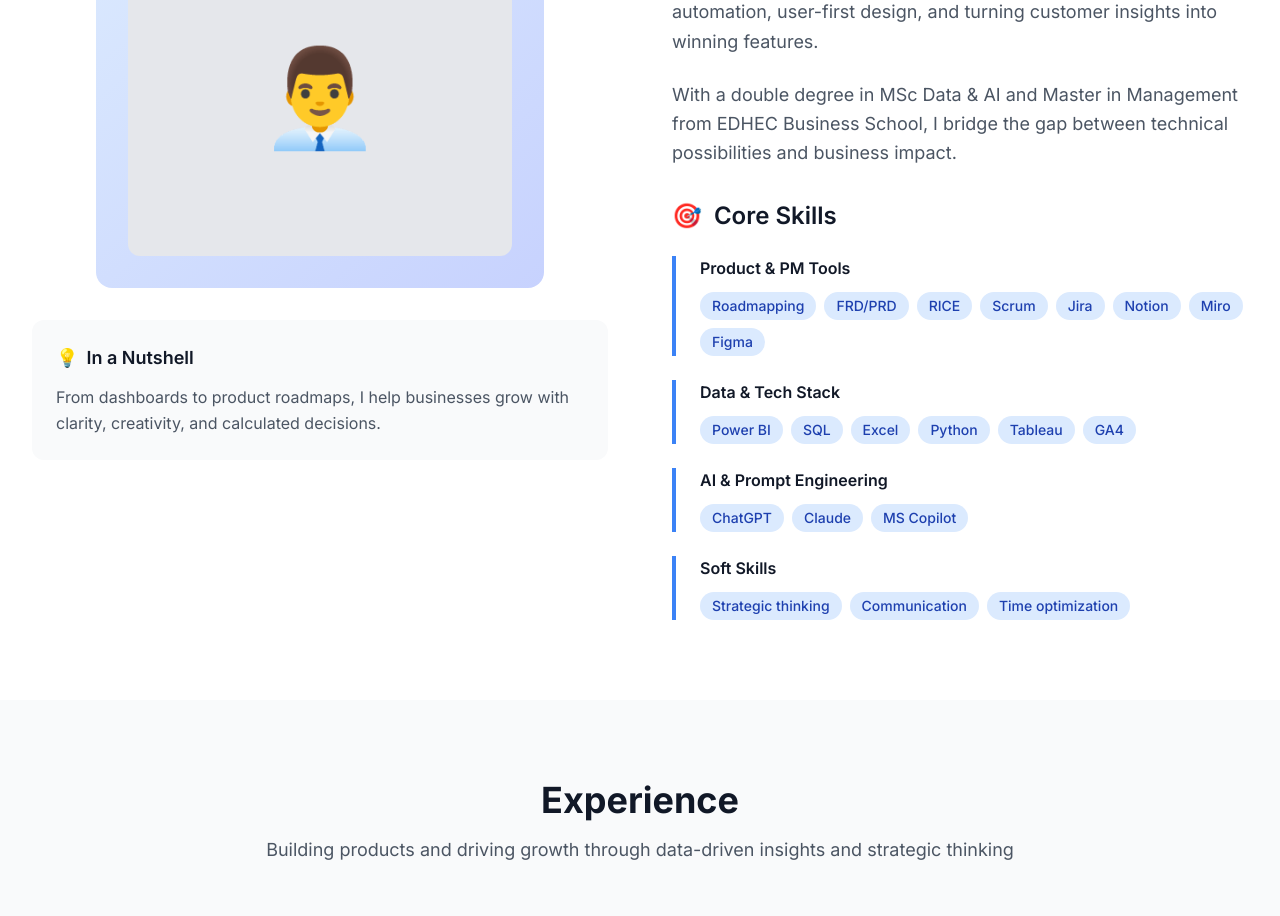
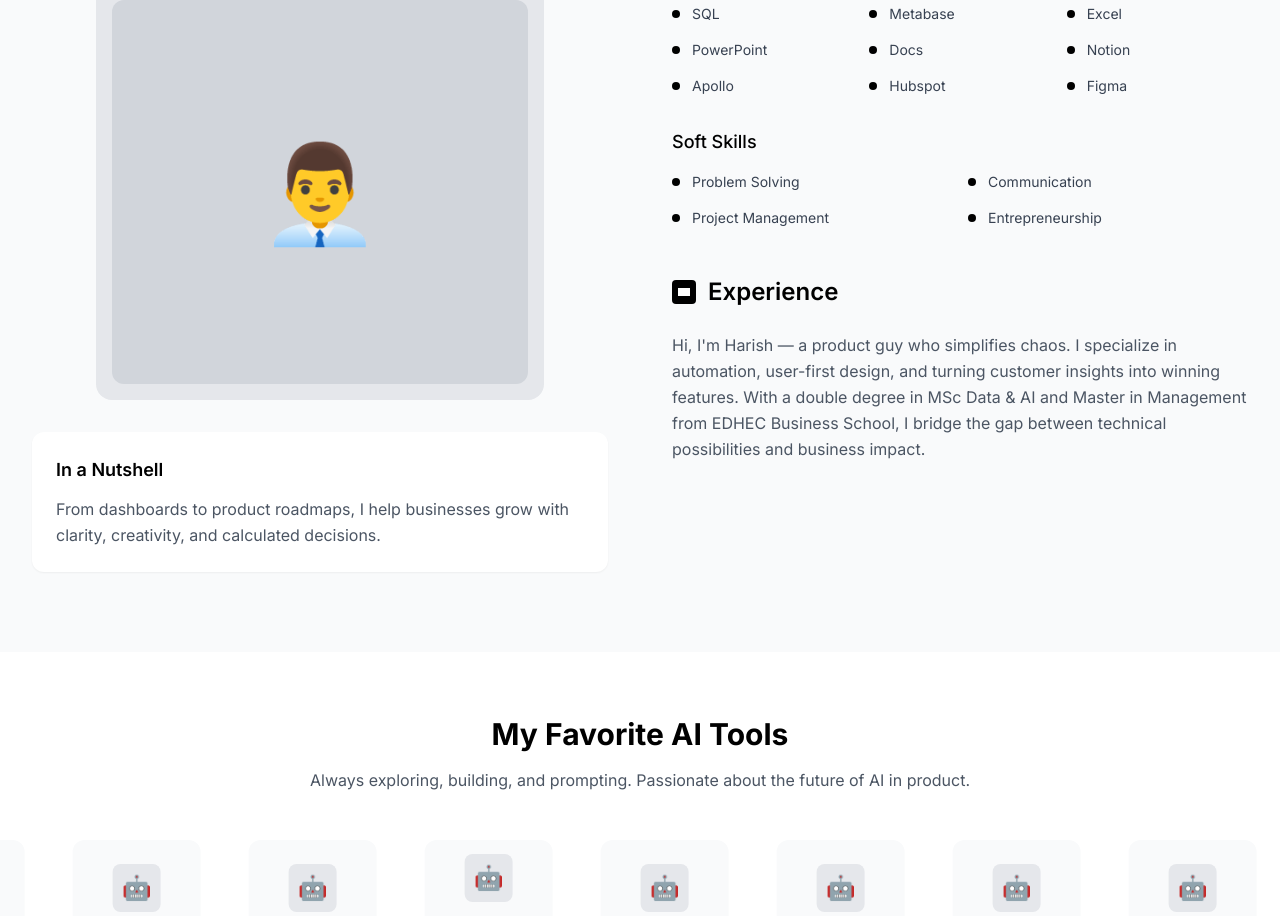
Before and after one commit to samalaharish/harish-ai-portfolio, a React (Vite) app: page / in a window 1280 px wide. Shown: the part 976-1892 px from the top of the page. Built offline with nearby package versions, Linux system fonts and the light colour scheme.

Commit message:
Refactor: Update colors, About Me section, and AI animations
- Changed website colors to black, grey, and white.
- Modified the About Me section to match the reference design.
- Added animations for AI tools below the About Me section, using logos.

```diff
--- /dev/null
+++ b/src/components/AITools.tsx
@@ -0,0 +1,51 @@
+
+import React from 'react';
+
+const AITools = () => {
+  const aiTools = [
+    { name: 'ChatGPT', logo: 'https://upload.wikimedia.org/wikipedia/commons/0/04/ChatGPT_logo.svg' },
+    { name: 'Claude', logo: 'https://claude.ai/images/claude_app_icon.png' },
+    { name: 'GitHub Copilot', logo: 'https://github.githubassets.com/images/modules/site/copilot/copilot-logo.png' },
+    { name: 'Microsoft Copilot', logo: 'https://upload.wikimedia.org/wikipedia/commons/9/9c/Microsoft_Office_logo_%282019%E2%80%93present%29.svg' },
+    { name: 'Midjourney', logo: 'https://cdn.jsdelivr.net/gh/devicons/devicon/icons/canva/canva-original.svg' },
+    { name: 'Perplexity', logo: 'https://yt3.googleusercontent.com/yJ5h6vJ-hEz3gGh3iy0zyKxJ_-1q5z5Z5J4-r3J4-r3J4-r3J4-r3J4-r3J4-r3J4-r3J4=s900-c-k-c0x00ffffff-no-rj' },
+    { name: 'HuggingFace', logo: 'https://huggingface.co/front/assets/huggingface_logo-noborder.svg' },
+    { name: 'Bard', logo: 'https://www.gstatic.com/lamda/images/favicon_v1_150160cddceea7f3.svg' }
+  ];
+
+  // Duplicate the array to create seamless loop
+  const duplicatedTools = [...aiTools, ...aiTools];
+
+  return (
+    <section className="py-16 bg-white overflow-hidden">
+      <div className="max-w-7xl mx-auto px-4 sm:px-6 lg:px-8">
+        <div className="text-center mb-12">
+          <h2 className="text-3xl font-bold text-black mb-4">My Favorite AI Tools</h2>
+          <p className="text-gray-600 max-w-2xl mx-auto">
+            Always exploring, building, and prompting. Passionate about the future of AI in product.
+          </p>
+        </div>
+
+        <div className="relative">
+          <div className="flex space-x-12 animate-scroll">
+            {duplicatedTools.map((tool, index) => (
+              <div
+                key={`${tool.name}-${index}`}
+                className="flex-shrink-0 flex flex-col items-center justify-center w-32 h-32 bg-gray-50 rounded-xl hover:bg-gray-100 transition-colors duration-300 group"
+              >
+                <div className="w-12 h-12 bg-gray-200 rounded-lg mb-3 flex items-center justify-center group-hover:scale-110 transition-transform duration-300">
+                  <span className="text-2xl">🤖</span>
+                </div>
+                <span className="text-sm font-medium text-gray-700 text-center px-2">
+                  {tool.name}
+                </span>
+              </div>
+            ))}
+          </div>
+        </div>
+      </div>
+    </section>
+  );
+};
+
+export default AITools;
--- a/src/components/About.tsx
+++ b/src/components/About.tsx
@@ -2,38 +2,34 @@
 import React from 'react';
 
 const About = () => {
-  const skills = {
-    "Product & PM Tools": [
-      "Roadmapping", "FRD/PRD", "RICE", "Scrum", "Jira", "Notion", "Miro", "Figma"
-    ],
-    "Data & Tech Stack": [
-      "Power BI", "SQL", "Excel", "Python", "Tableau", "GA4"
-    ],
-    "AI & Prompt Engineering": [
-      "ChatGPT", "Claude", "MS Copilot"
-    ],
-    "Soft Skills": [
-      "Strategic thinking", "Communication", "Time optimization"
-    ]
-  };
+  const technicalSkills = [
+    "SQL", "Metabase", "Excel",
+    "PowerPoint", "Docs", "Notion",
+    "Apollo", "Hubspot", "Figma"
+  ];
+
+  const softSkills = [
+    "Problem Solving", "Communication",
+    "Project Management", "Entrepreneurship"
+  ];
 
   return (
-    <section id="about" className="py-20 bg-white">
+    <section id="about" className="py-20 bg-gray-50">
       <div className="max-w-7xl mx-auto px-4 sm:px-6 lg:px-8">
         <div className="grid lg:grid-cols-2 gap-16 items-start">
           {/* Profile Image */}
           <div className="space-y-8">
+            <h2 className="text-4xl md:text-5xl font-bold text-black mb-8">About Me</h2>
             <div className="relative">
-              <div className="w-full max-w-md mx-auto bg-gradient-to-br from-blue-100 to-indigo-200 rounded-2xl p-8">
-                <div className="w-full h-80 bg-gray-200 rounded-xl flex items-center justify-center">
+              <div className="w-full max-w-md mx-auto bg-gray-200 rounded-2xl p-4">
+                <div className="w-full h-96 bg-gray-300 rounded-xl flex items-center justify-center">
                   <div className="text-8xl">👨‍💼</div>
                 </div>
               </div>
             </div>
 
-            <div className="bg-gray-50 rounded-xl p-6">
-              <h3 className="text-lg font-semibold text-gray-900 mb-3 flex items-center">
-                <span className="mr-2">💡</span>
+            <div className="bg-white rounded-xl p-6 shadow-sm">
+              <h3 className="text-lg font-semibold text-black mb-3">
                 In a Nutshell
               </h3>
               <p className="text-gray-600 leading-relaxed">
@@ -42,42 +38,56 @@ const About = () => {
             </div>
           </div>
 
-          {/* About Content */}
-          <div className="space-y-8">
+          {/* Skills Content */}
+          <div className="space-y-12">
             <div>
-              <h2 className="text-3xl md:text-4xl font-bold text-gray-900 mb-6">About Me</h2>
-              <p className="text-lg text-gray-600 leading-relaxed mb-6">
+              <div className="flex items-center mb-6">
+                <div className="w-6 h-6 bg-black rounded-full flex items-center justify-center mr-3">
+                  <div className="w-3 h-3 bg-white rounded-full"></div>
+                </div>
+                <h3 className="text-2xl font-semibold text-black">Core Skills</h3>
+              </div>
+
+              <div className="space-y-8">
+                <div>
+                  <h4 className="text-lg font-medium text-black mb-4">Technical Skills</h4>
+                  <div className="grid grid-cols-3 gap-4">
+                    {technicalSkills.map((skill) => (
+                      <div key={skill} className="flex items-center">
+                        <div className="w-2 h-2 bg-black rounded-full mr-3"></div>
+                        <span className="text-gray-700 text-sm">{skill}</span>
+                      </div>
+                    ))}
+                  </div>
+                </div>
+
+                <div>
+                  <h4 className="text-lg font-medium text-black mb-4">Soft Skills</h4>
+                  <div className="grid grid-cols-2 gap-4">
+                    {softSkills.map((skill) => (
+                      <div key={skill} className="flex items-center">
+                        <div className="w-2 h-2 bg-black rounded-full mr-3"></div>
+                        <span className="text-gray-700 text-sm">{skill}</span>
+                      </div>
+                    ))}
+                  </div>
+                </div>
+              </div>
+            </div>
+
+            {/* Experience Section */}
+            <div>
+              <div className="flex items-center mb-6">
+                <div className="w-6 h-6 bg-black rounded-sm flex items-center justify-center mr-3">
+                  <div className="w-3 h-2 bg-white"></div>
+                </div>
+                <h3 className="text-2xl font-semibold text-black">Experience</h3>
+              </div>
+              <p className="text-gray-600 leading-relaxed">
                 Hi, I'm Harish — a product guy who simplifies chaos. I specialize in automation,
-                user-first design, and turning customer insights into winning features.
-              </p>
-              <p className="text-lg text-gray-600 leading-relaxed">
-                With a double degree in MSc Data & AI and Master in Management from EDHEC Business School,
+                user-first design, and turning customer insights into winning features. With a double degree in MSc Data & AI and Master in Management from EDHEC Business School,
                 I bridge the gap between technical possibilities and business impact.
               </p>
-            </div>
-
-            <div>
-              <h3 className="text-2xl font-semibold text-gray-900 mb-6 flex items-center">
-                <span className="mr-3">🎯</span>
-                Core Skills
-              </h3>
-              <div className="space-y-6">
-                {Object.entries(skills).map(([category, skillList]) => (
-                  <div key={category} className="border-l-4 border-blue-500 pl-6">
-                    <h4 className="font-semibold text-gray-900 mb-3">{category}</h4>
-                    <div className="flex flex-wrap gap-2">
-                      {skillList.map((skill) => (
-                        <span
-                          key={skill}
-                          className="bg-blue-100 text-blue-800 px-3 py-1 rounded-full text-sm font-medium hover:bg-blue-200 transition-colors duration-200 cursor-default"
-                        >
-                          {skill}
-                        </span>
-                      ))}
-                    </div>
-                  </div>
-                ))}
-              </div>
             </div>
           </div>
         </div>
--- a/src/index.css
+++ b/src/index.css
@@ -1,3 +1,4 @@
+
 @tailwind base;
 @tailwind components;
 @tailwind utilities;
@@ -5,80 +6,73 @@
 @layer base {
   :root {
     --background: 0 0% 100%;
-    --foreground: 222.2 84% 4.9%;
+    --foreground: 0 0% 0%;
 
     --card: 0 0% 100%;
-    --card-foreground: 222.2 84% 4.9%;
+    --card-foreground: 0 0% 0%;
 
     --popover: 0 0% 100%;
-    --popover-foreground: 222.2 84% 4.9%;
+    --popover-foreground: 0 0% 0%;
 
-    --primary: 222.2 47.4% 11.2%;
-    --primary-foreground: 210 40% 98%;
+    --primary: 0 0% 0%;
+    --primary-foreground: 0 0% 100%;
 
-    --secondary: 210 40% 96.1%;
-    --secondary-foreground: 222.2 47.4% 11.2%;
+    --secondary: 0 0% 96%;
+    --secondary-foreground: 0 0% 9%;
 
-    --muted: 210 40% 96.1%;
-    --muted-foreground: 215.4 16.3% 46.9%;
+    --muted: 0 0% 96%;
+    --muted-foreground: 0 0% 45%;
 
-    --accent: 210 40% 96.1%;
-    --accent-foreground: 222.2 47.4% 11.2%;
+    --accent: 0 0% 96%;
+    --accent-foreground: 0 0% 9%;
 
     --destructive: 0 84.2% 60.2%;
-    --destructive-foreground: 210 40% 98%;
+    --destructive-foreground: 0 0% 98%;
 
-    --border: 214.3 31.8% 91.4%;
-    --input: 214.3 31.8% 91.4%;
-    --ring: 222.2 84% 4.9%;
+    --border: 0 0% 90%;
+    --input: 0 0% 90%;
+    --ring: 0 0% 0%;
 
     --radius: 0.5rem;
 
     --sidebar-background: 0 0% 98%;
-
     --sidebar-foreground: 240 5.3% 26.1%;
-
     --sidebar-primary: 240 5.9% 10%;
-
     --sidebar-primary-foreground: 0 0% 98%;
-
     --sidebar-accent: 240 4.8% 95.9%;
-
     --sidebar-accent-foreground: 240 5.9% 10%;
-
     --sidebar-border: 220 13% 91%;
-
     --sidebar-ring: 217.2 91.2% 59.8%;
   }
 
   .dark {
-    --background: 222.2 84% 4.9%;
-    --foreground: 210 40% 98%;
+    --background: 0 0% 0%;
+    --foreground: 0 0% 100%;
 
-    --card: 222.2 84% 4.9%;
-    --card-foreground: 210 40% 98%;
+    --card: 0 0% 0%;
+    --card-foreground: 0 0% 100%;
 
-    --popover: 222.2 84% 4.9%;
-    --popover-foreground: 210 40% 98%;
+    --popover: 0 0% 0%;
+    --popover-foreground: 0 0% 100%;
 
-    --primary: 210 40% 98%;
-    --primary-foreground: 222.2 47.4% 11.2%;
+    --primary: 0 0% 100%;
+    --primary-foreground: 0 0% 0%;
 
-    --secondary: 217.2 32.6% 17.5%;
-    --secondary-foreground: 210 40% 98%;
+    --secondary: 0 0% 14%;
+    --secondary-foreground: 0 0% 100%;
 
-    --muted: 217.2 32.6% 17.5%;
-    --muted-foreground: 215 20.2% 65.1%;
+    --muted: 0 0% 14%;
+    --muted-foreground: 0 0% 65%;
 
-    --accent: 217.2 32.6% 17.5%;
-    --accent-foreground: 210 40% 98%;
+    --accent: 0 0% 14%;
+    --accent-foreground: 0 0% 100%;
 
     --destructive: 0 62.8% 30.6%;
-    --destructive-foreground: 210 40% 98%;
+    --destructive-foreground: 0 0% 98%;
 
-    --border: 217.2 32.6% 17.5%;
-    --input: 217.2 32.6% 17.5%;
-    --ring: 212.7 26.8% 83.9%;
+    --border: 0 0% 14%;
+    --input: 0 0% 14%;
+    --ring: 0 0% 83%;
     --sidebar-background: 240 5.9% 10%;
     --sidebar-foreground: 240 4.8% 95.9%;
     --sidebar-primary: 224.3 76.3% 48%;
@@ -99,3 +93,17 @@
     @apply bg-background text-foreground;
   }
 }
+
+/* AI Tools Animation */
+@keyframes scroll {
+  0% {
+    transform: translateX(0);
+  }
+  100% {
+    transform: translateX(-50%);
+  }
+}
+
+.animate-scroll {
+  animation: scroll 30s linear infinite;
+}
--- a/src/pages/Index.tsx
+++ b/src/pages/Index.tsx
@@ -3,6 +3,7 @@ import React from 'react';
 import Header from '../components/Header';
 import Hero from '../components/Hero';
 import About from '../components/About';
+import AITools from '../components/AITools';
 import Experience from '../components/Experience';
 import Projects from '../components/Projects';
 import Contact from '../components/Contact';
@@ -13,6 +14,7 @@ const Index = () => {
       <Header />
       <Hero />
       <About />
+      <AITools />
       <Experience />
       <Projects />
       <Contact />
```
Also changed, not shown: src/components/Header.tsx (+6 -6 lines).
